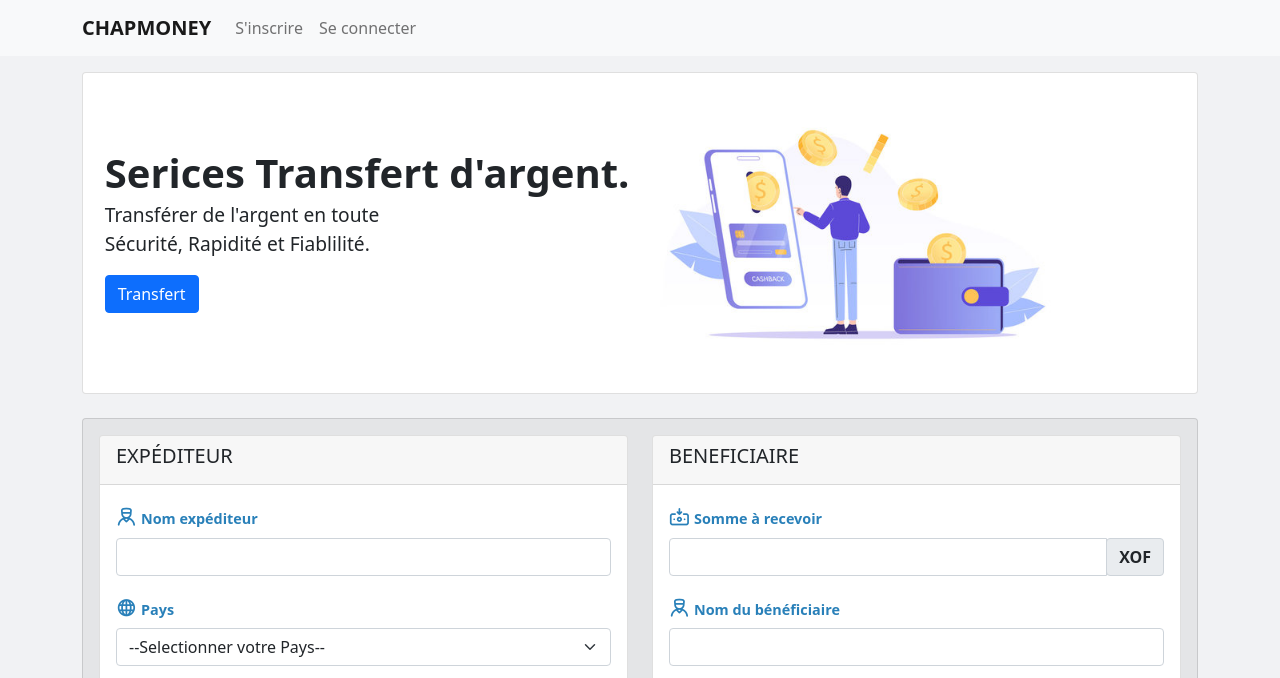
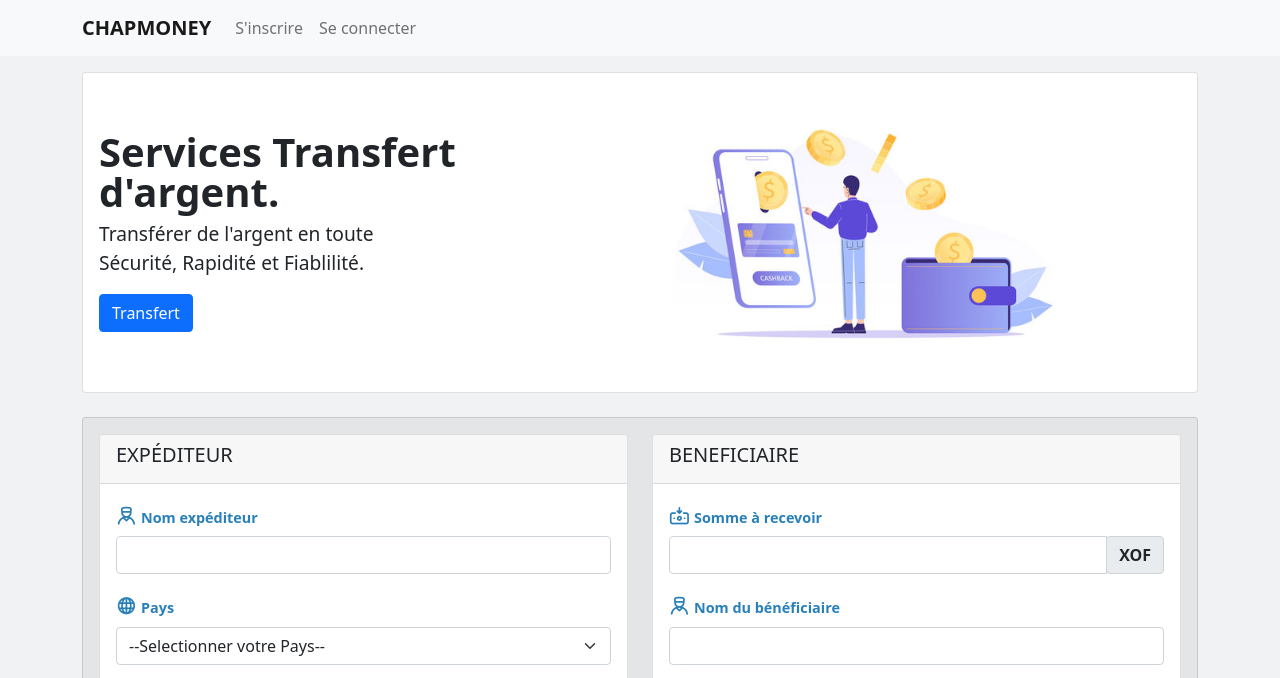
Before and after one commit to kgofweb/chm, a plain HTML site: page index.html in a window 1280 px wide. Shown: the top 678 px of the page. Drawn offline with nearby package versions, Linux system fonts and the light colour scheme.

Commit message:
Update index.html

```diff
--- a/index.html
+++ b/index.html
@@ -48,7 +48,7 @@
         <div class="card">
           <div class="card-body d-flex align-items-center justify-content-sm-evenly">
             <div class="">
-              <h2><span class="services">Serices Transfert d'argent.</h2>
+              <h2><span class="services">Services Transfert d'argent.</h2>
               <p class="fw-light">Transférer de l'argent en toute <br> <span class="fw-normal">Sécurité</span>, <span
                   class="fw-normal">Rapidité</span> et <span class="fw-normal">Fiablilité</span>.</p>
               <button type="button" class="btn btn-primary home-btn">Transfert
```
